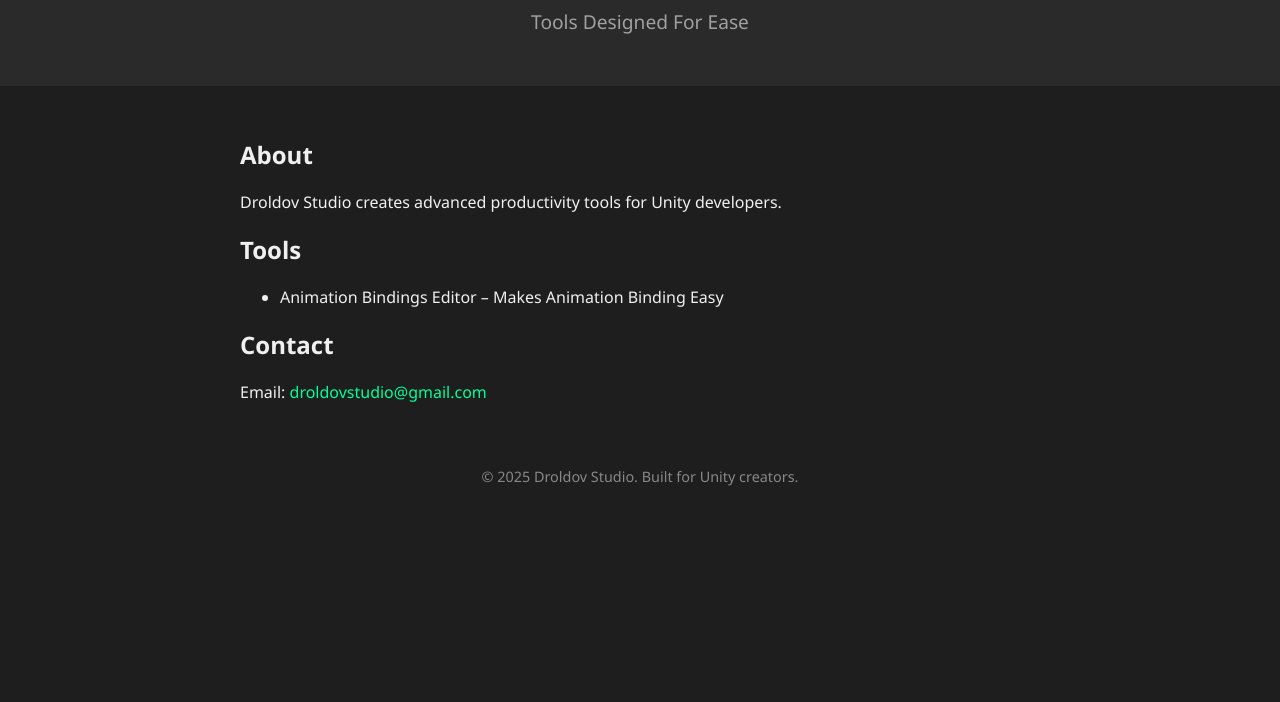
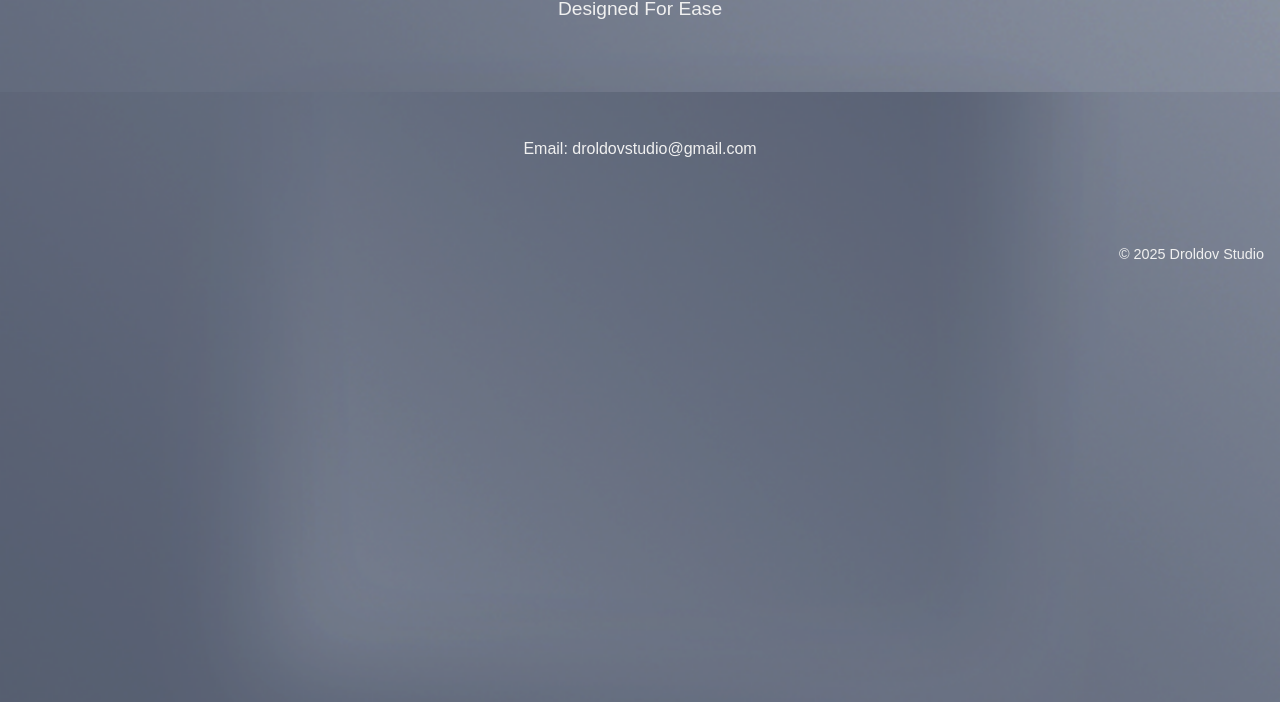
Before and after one commit to droldovstudio/droldovstudio.github.io, a plain HTML site: page index.html in a window 1280 px wide. Shown: the part 98-800 px from the top of the page. Drawn offline with Linux system fonts and the light colour scheme.

Commit message:
Improve visuals

```diff
--- a/index.html
+++ b/index.html
@@ -5,24 +5,32 @@
   <meta name="viewport" content="width=device-width, initial-scale=1.0" />
   <title>Droldov Studio</title>
   <style>
-    body {
-      margin: 0;
-      font-family: 'Segoe UI', sans-serif;
-      background-color: #1e1e1e;
-      color: #f0f0f0;
-    }
+	body {
+	  margin: 0;
+	  font-family: Arial, sans-serif;
+	  background: url('Background.png') no-repeat center center fixed;
+	  background-size: cover;
+	  background-color: #1e1e1e;
+	  color: #f0f0f0;
+	  text-align: center;
+	}
     header {
+	  background: url('Background.png');
+	  background-size: cover;
       background-color: #2a2a2a;
       padding: 2rem;
       text-align: center;
     }
+	p {
+	  margin-bottom: 2.5rem; /* or use px like 24px */
+	}
     header h1 {
       margin: 0;
       font-size: 2.5rem;
     }
     header p {
       font-size: 1.2rem;
-      color: #a0a0a0;
+      color: #f0f0f0;
     }
     section {
       padding: 2rem;
@@ -39,10 +47,11 @@
       text-align: center;
       padding: 1rem;
       font-size: 0.9rem;
-      color: #888;
+      color: #f0f0f0;
+      text-align: right;
     }
     a {
-      color: #00ff99;
+      color: #f0f0f0;
       text-decoration: none;
     }
   </style>
@@ -50,24 +59,15 @@
 <body>
   <header>
     <h1>Droldov Studio</h1>
-    <p>Tools Designed For Ease</p>
+    <p>Designed For Ease</p>
   </header>
 
   <section>
-    <h2>About</h2>
-    <p>Droldov Studio creates advanced productivity tools for Unity developers.</p>
-
-    <h2>Tools</h2>
-    <ul>
-      <li>Animation Bindings Editor – Makes Animation Binding Easy</li>
-    </ul>
-
-    <h2>Contact</h2>
     <p>Email: <a href="mailto:droldovstudio@gmail.com">droldovstudio@gmail.com</a></p>
   </section>
 
   <footer>
-    &copy; 2025 Droldov Studio. Built for Unity creators.
+    &copy; 2025 Droldov Studio
   </footer>
 </body>
 </html>
```
Also changed, not shown: Background.png (added).
